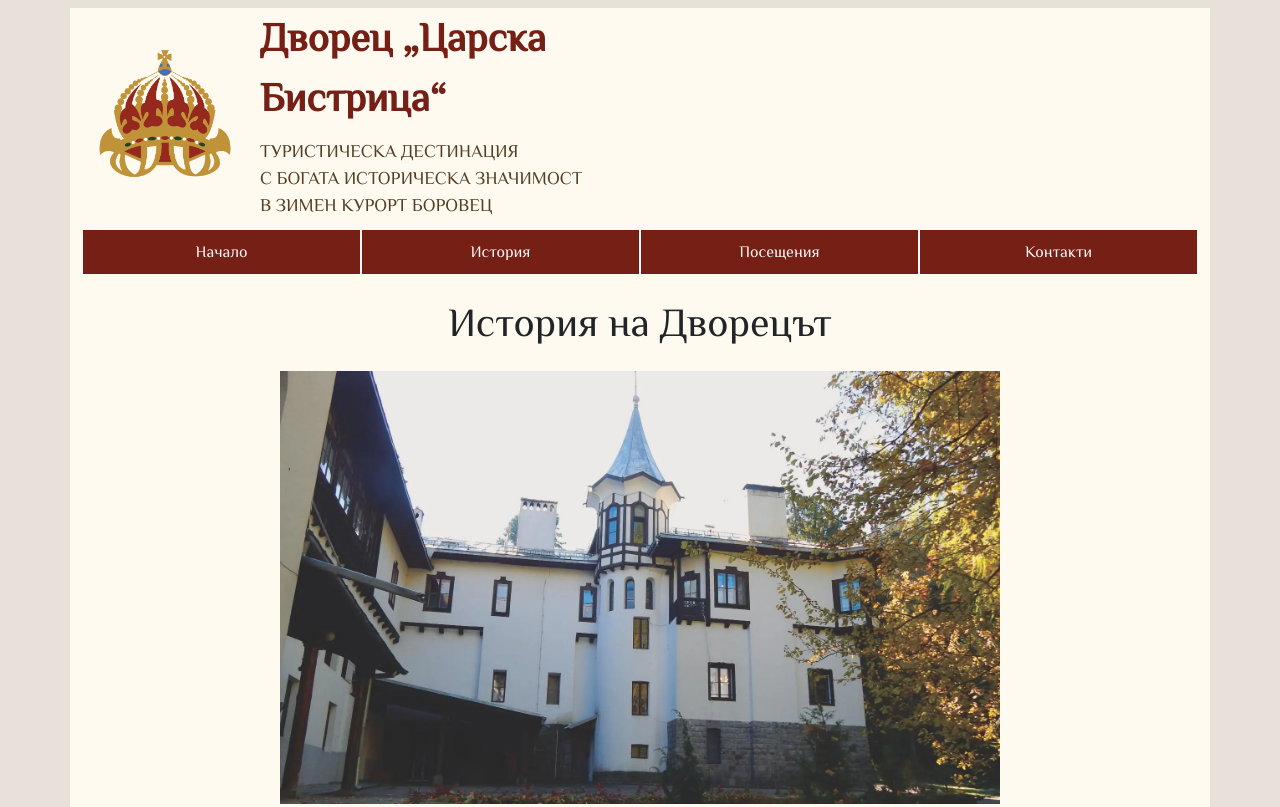
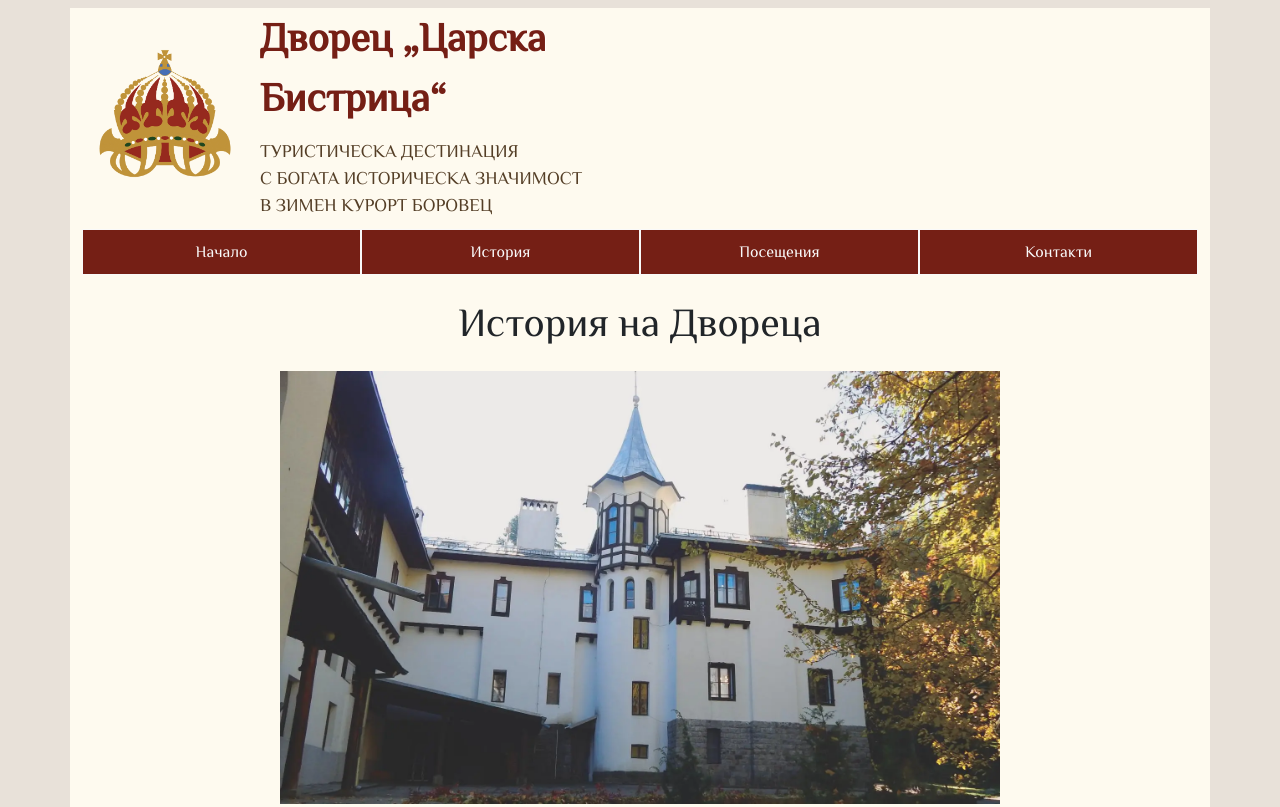
Before and after one commit to Thinkorswim/tsarksa-bistrica, a plain HTML site: page history.html in a window 1280 px wide. Shown: the top 807 px of the page. Drawn offline with Linux system fonts and the light colour scheme; some icons are missing.

Commit message:
Update history.html

```diff
--- a/history.html
+++ b/history.html
@@ -102,7 +102,7 @@
 
 
 
-        <div class="custom-title"><h1>История на Дворецът</h1></div>
+        <div class="custom-title"><h1>История на Дворецa</h1></div>
         <img src="images/front 2.webp" class="custom-image mt-3" alt="дворец царска бистрица"/>
 
 
```
